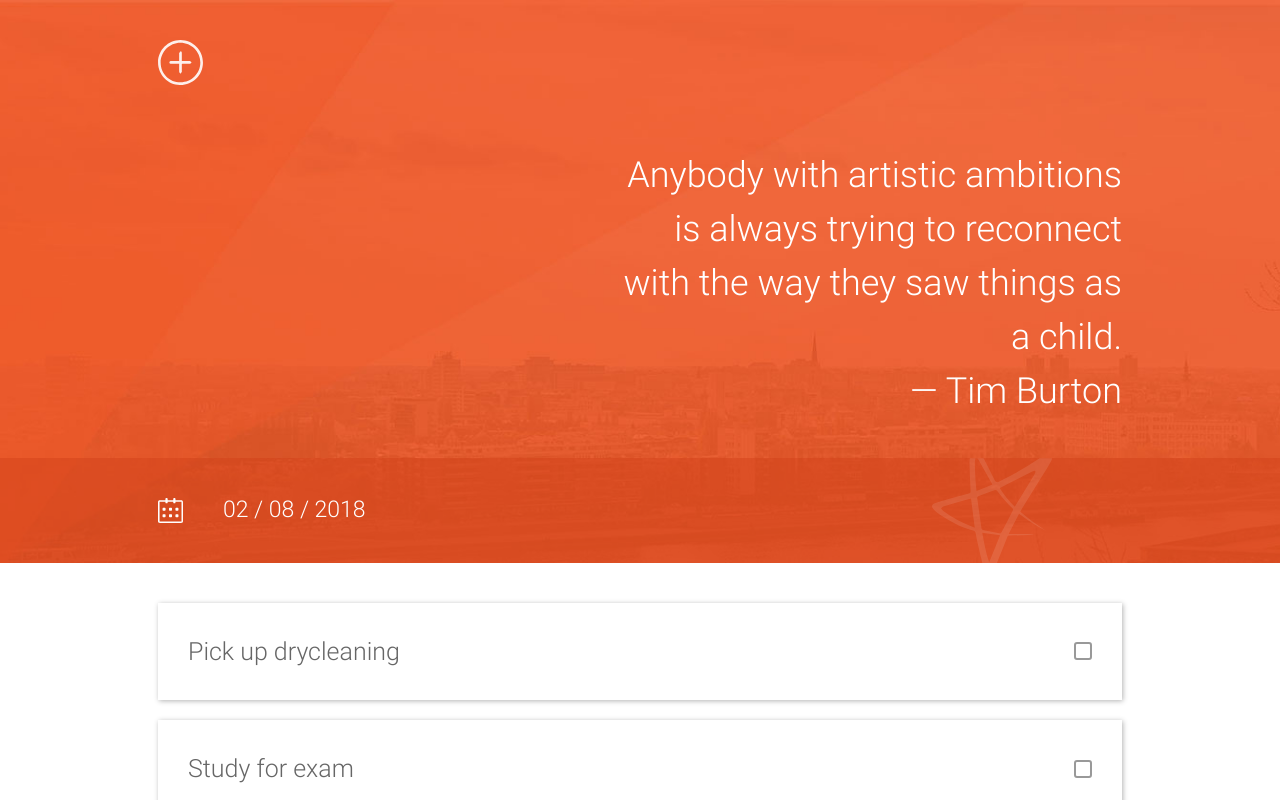
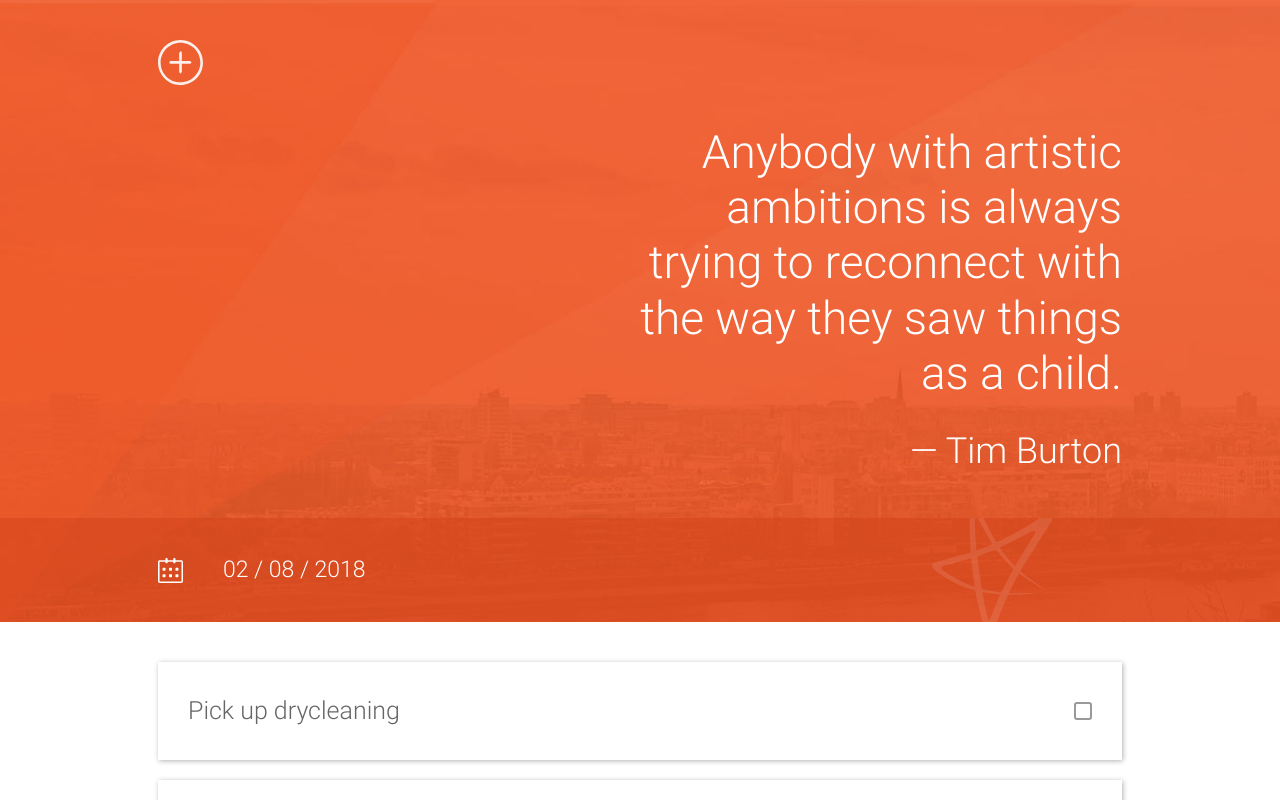
Before and after one commit to ozgur-can/todolist-app-reactjs-redux-dotnet, a React (Create React App) app in the folder client/: page / in a window 1280 px wide. Shown: the top 800 px of the page. Built offline with nearby package versions, Linux system fonts and the light colour scheme.

Commit message:
some unneccessary codes deleted

```diff
--- a/client/package.json
+++ b/client/package.json
@@ -8,8 +8,11 @@
     "react": "^16.8.6",
     "react-bootstrap": "^1.0.0-beta.9",
     "react-dom": "^16.8.6",
+    "react-redux": "^7.1.0",
     "react-responsive-modal": "^4.0.1",
-    "react-scripts": "3.0.1"
+    "react-scripts": "3.0.1",
+    "redux": "^4.0.4",
+    "redux-logger": "^3.0.6"
   },
   "scripts": {
     "start": "react-scripts start",
--- a/client/src/App.js
+++ b/client/src/App.js
@@ -1,19 +1,18 @@
 import React, { useState } from "react";
 import * as GetQuotes from "./Particles/GetQuotes";
-import Button from "react-bootstrap/Button";
-import Image from "react-bootstrap/Image";
-import styles from "./css/vegaapp.css";
-import NewTodoModal from "./NewTodoModal";
-// <NewTodoModal />
+import "./css/vegaapp.css";
 import Modal from "react-responsive-modal";
+import { Provider } from "react-redux";
+import store from "./reduxlayer/store/index";
 
 const App = () => {
   const [showData, updateShow] = useState(false);
   const [inputData, updateInput] = useState("");
 
   return (
+    <Provider store={store}>
       <div>
-      <Modal center="true" open={showData} onClose={() => updateShow(false)}>
+        <Modal center={true} open={showData} onClose={() => updateShow(false)}>
           <h2> Create a task today: </h2>
           <form action="">
             <div className="field-wrap">
@@ -35,6 +34,7 @@ const App = () => {
                   e.preventDefault();
                   updateShow(false);
                   updateInput("");
+                  //add create task dispatcher
                 }}
               />
             </div>
@@ -52,8 +52,7 @@ const App = () => {
                 />
               </span>
               <div className="header-blockquote">
-              <h1 className="header-quote" />
-              {GetQuotes.obj.quote}
+                <h1 className="header-quote">{GetQuotes.obj.quote}</h1>
                 <div className="header-cite" />— {GetQuotes.obj.owner}
               </div>
             </div>
@@ -142,6 +141,7 @@ const App = () => {
           </footer>
         </div>
       </div>
+    </Provider>
   );
 };
 
--- a/client/src/NewTodoModal.js
+++ /dev/null
@@ -1,45 +0,0 @@
-import React, { Component } from "react";
-import Modal from "react-bootstrap/Modal";
-import ModalTitle from "react-bootstrap/ModalTitle";
-import ModalHeader from "react-bootstrap/ModalHeader";
-import ModalBody from "react-bootstrap/ModalBody";
-
-class NewTodoModal extends Component {
-  render() {
-    return (
-      <Modal
-        size="lg"
-        show="true"
-        aria-labelledby="example-modal-sizes-title-lg"
-      >
-        <Modal.Header closeButton>
-          <Modal.Title id="example-modal-sizes-title-lg">
-            Large Modal
-          </Modal.Title>
-        </Modal.Header>
-        <Modal.Body>...</Modal.Body>
-      </Modal>
-      // <div className="modal-wrap js-modal">
-      //   <div className="modal js-modal-inner">
-      //     <h2>Create a task today:</h2>
-      //     <form action="">
-      //       <div className="field-wrap">
-      //         <input
-      //           className="field"
-      //           type="text"
-      //           placeholder="Title.."
-      //           // value=""
-      //           // TODO: value varsa onchange istiyor
-      //         />
-      //       </div>
-      //       <div className="btn-wrap align-right">
-      //         <input className="btn" type="submit" value="Create" />
-      //       </div>
-      //     </form>
-      //   </div>
-      // </div>
-    );
-  }
-}
-
-export default NewTodoModal;
--- a/client/src/reduxlayer/actions/index.js
+++ b/client/src/reduxlayer/actions/index.js
@@ -7,5 +7,5 @@ export const createTask = () => ({
 });
 
 export const finishTask = () => ({
-  type: "FINISH_TASk"
+  type: "FINISH_TASK"
 });
--- a/client/src/reduxlayer/reducers/index.js
+++ b/client/src/reduxlayer/reducers/index.js
@@ -3,7 +3,7 @@ const reducer = (state = { tasks: [] }, action) => {
     case "GET_TASKS":
       return { ...state, loading: true };
     case "CREATE_TASK":
-      return { ...state };
+      return { ...state, clicked: true };
     case "FINISH_TASK":
       return { ...state };
   }
--- /dev/null
+++ b/client/src/reduxlayer/store/index.js
@@ -0,0 +1,7 @@
+import { createStore, applyMiddleware } from "redux";
+import logger from "redux-logger";
+import reducer from "../reducers/index";
+
+const store = createStore(reducer, applyMiddleware(logger));
+
+export default store;
```
Also changed, not shown: 1 other file (tests, documents, lock files or other folders). Lines whose indentation alone changed are shown as unchanged.
